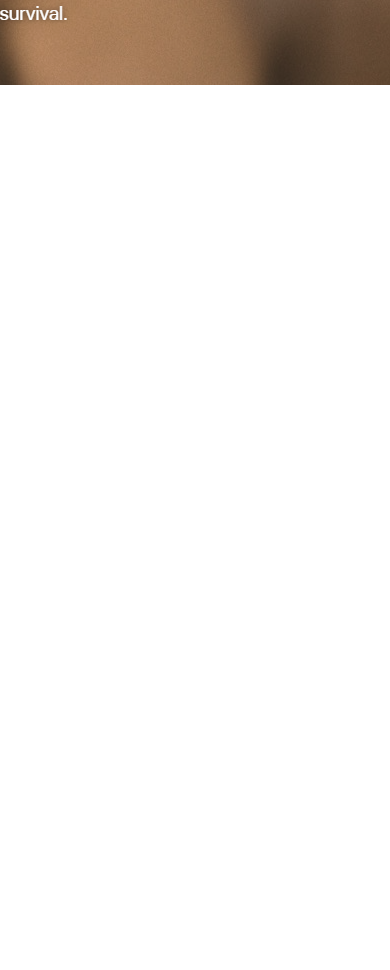
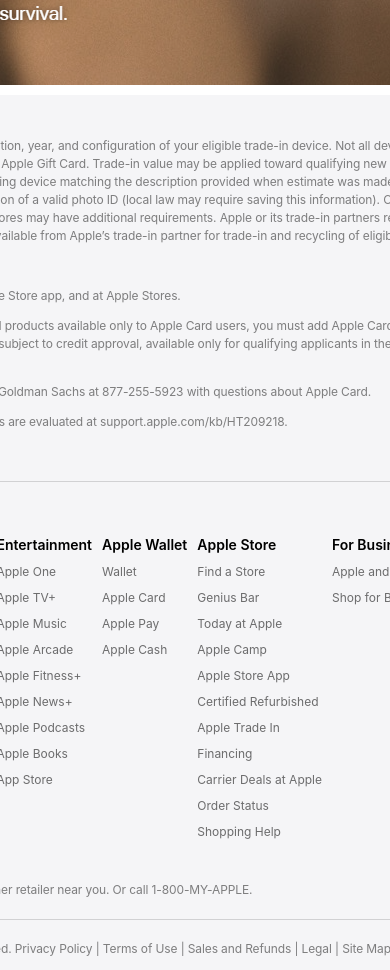
Before and after one commit to JMartin0823/Web-2024, a React (Vite) app: page / in a window 390 px wide. Shown: the part 5860-6830 px from the top of the page. Before the commit the page ends 5945 px from the top, so only its background shows below. Built offline with nearby package versions, Linux system fonts and the light colour scheme.

Commit message:
Non responsive page done

```diff
--- a/index.html
+++ b/index.html
@@ -4,7 +4,7 @@
     <meta charset="UTF-8" />
     <link rel="icon" type="image/svg+xml" href="/vite.svg" />
     <meta name="viewport" content="width=device-width, initial-scale=1.0" />
-    <title>Vite App</title>
+    <title>Apple</title>
   </head>
   <body>
     <div id="app"></div>
--- a/src/components/Body/Body.css
+++ b/src/components/Body/Body.css
@@ -20,3 +20,7 @@
   margin-top: 10px;
   margin-bottom: 10px;
 }
+
+Footer{
+  background-color: rgb(245, 245, 247);
+}
--- a/src/components/Body/Body.jsx
+++ b/src/components/Body/Body.jsx
@@ -6,8 +6,7 @@
 import { Macbook } from "../Macbook/Macbook";
 import {Grid} from "../Grid/Grid";
 import { Carousel } from "../Shows/Shows";
-// import { Shows } from "../Shows/Shows";
-// import { dataShows } from "../../data/datashows";
+import { Footer } from "../Footer/Footer";
 
 export function Body() {
   return (
@@ -20,6 +19,7 @@
     <VisionPro></VisionPro>
     <Grid className="grid"></Grid>
     <Carousel className="carousel"></Carousel>
+    <Footer></Footer>
   </div>
 
     </body>
--- /dev/null
+++ b/src/components/Column/Column.css
@@ -0,0 +1,32 @@
+.column {
+    display: flex;
+    background-color: #f5f5f7;
+    padding: 20px;
+    font-family: SF Pro Text, SF Pro Icons, Helvetica Neue, Helvetica, Arial, sans-serif;
+    padding-left: 35%;
+  }
+
+  .footer-section {
+    flex: 0 0 auto;
+    margin-bottom: 0px;
+  }
+
+  .footer-section h3 {
+    font-size: 14px;
+    font-weight: 600;
+    margin-bottom: 10px;
+    color: #000;
+  }
+
+  .footer-section ul {
+    list-style: none;
+    padding: 0;
+    margin: 0;
+  }
+
+  .footer-section li {
+    font-size: 12px;
+    line-height: 1.5;
+    color: rgba(0, 0, 0, 0.56);
+    margin-bottom: 8px;
+  }
--- /dev/null
+++ b/src/components/Column/Column.jsx
@@ -0,0 +1,20 @@
+import React from 'react';
+import "./Column.css"
+import { dataFooter } from '../../data/datafooter';
+
+export function Column() {
+  return (
+    <div className="column">
+      {dataFooter.map((section) => (
+        <div key={section.id} className="footer-section">
+          <h3>{section.id}</h3>
+          <ul>
+            {section.items.map((item) => (
+              <li key={item}>{item}</li>
+            ))}
+          </ul>
+        </div>
+      ))}
+    </div>
+  );
+};
--- a/src/components/Footer/Footer.css
+++ b/src/components/Footer/Footer.css
@@ -0,0 +1,28 @@
+.column{
+    display: grid;
+  grid-template-columns: repeat(2, 1fr);
+  grid-gap: 10px;
+  justify-items: stretch;
+  align-items: start;
+}
+
+hr {
+    border: none;
+    opacity: 30%;
+    height: 1px;
+    background-color: rgba(32, 32, 32, 0.56);
+    margin-top: 0%;
+    margin-bottom: 20px;
+    max-width: 31%;
+}
+
+.shop{
+    max-width: 50%;
+    color: rgba(32, 32, 32, 0.56);
+    font-size: 12px;
+    font-weight: 400;
+    letter-spacing: -.01em;
+    font-family: SF Pro Text,SF Pro Icons,Helvetica Neue,Helvetica,Arial,sans-serif;
+    line-height: 1.5;
+    padding-left: 35%;
+}
--- a/src/components/Footer/Footer.jsx
+++ b/src/components/Footer/Footer.jsx
@@ -0,0 +1,19 @@
+import React from "react";
+import "./Footer.css"
+import { Text } from "../Text/Text";
+import { Column } from "../Column/Column";
+
+
+export function Footer() {
+  return (
+    <>
+    <footer>
+      <Text></Text>
+      <Column className="column"></Column>
+      <p className="shop">More ways to shop: Find an Apple Store or other retailer near you. Or call 1-800-MY-APPLE.</p>
+      <hr></hr>
+      <p className="shop">Copyright © 2024 Apple Inc. All rights reserved.    Privacy Policy |  Terms of Use  |  Sales and Refunds  |  Legal |  Site Map</p>
+    </footer>
+    </>
+  );
+}
--- /dev/null
+++ b/src/components/Text/Text.css
@@ -0,0 +1,25 @@
+.legal{
+    background-color: rgb(245, 245, 247);
+    padding-left: 35%;
+    padding-top: 1%;
+}
+
+.legaltext{
+    max-width: 50%;
+    color: rgba(32, 32, 32, 0.56);
+    font-size: 12px;
+    font-weight: 400;
+    letter-spacing: -.01em;
+    font-family: SF Pro Text,SF Pro Icons,Helvetica Neue,Helvetica,Arial,sans-serif;
+    line-height: 1.5;
+}
+
+hr {
+    border: none;
+    opacity: 30%;
+    height: 1px;
+    background-color: rgba(32, 32, 32, 0.56);
+    margin-top: 20px;
+    margin-bottom: 20px;
+    max-width: 31%;
+}
--- /dev/null
+++ b/src/components/Text/Text.jsx
@@ -0,0 +1,20 @@
+import "./Text.css"
+import React from "react"
+import { useState } from 'react'
+
+export function Text() {
+    return(
+        <>
+        <div className="legal">
+        <p className="legaltext">1. Trade-in values will vary based on the condition, year, and configuration of your eligible trade-in device. Not all devices are eligible for credit. You must be at least 18 years old to be eligible to trade in for credit or for an Apple Gift Card. Trade-in value may be applied toward qualifying new device purchase, or added to an Apple Gift Card. Actual value awarded is based on receipt of a qualifying device matching the description provided when estimate was made. Sales tax may be assessed on full value of a new device purchase. In-store trade-in requires presentation of a valid photo ID (local law may require saving this information). Offer may not be available in all stores, and may vary between in-store and online trade-in. Some stores may have additional requirements. Apple or its trade-in partners reserve the right to refuse or limit quantity of any trade-in transaction for any reason. More details are available from Apple’s trade-in partner for trade-in and recycling of eligible devices. Restrictions and limitations may apply.</p>
+        <p className="legaltext">MLS Season Pass requires a subscription.</p>
+        <p className="legaltext">Available in the U.S. on apple.com, in the Apple Store app, and at Apple Stores.</p>
+        <p className="legaltext">To access and use all Apple Card features and products available only to Apple Card users, you must add Apple Card to Wallet on an iPhone or iPad that supports and has the latest version of iOS or iPadOS. Apple Card is subject to credit approval, available only for qualifying applicants in the United States, and issued by Goldman Sachs Bank USA, Salt Lake City Branch.</p>
+        <p className="legaltext">If you reside in the U.S. territories, please call Goldman Sachs at 877-255-5923 with questions about Apple Card.</p>
+        <p className="legaltext">Learn more about how Apple Card applications are evaluated at support.apple.com/kb/HT209218.</p>
+        <p className="legaltext">A subscription is required for Apple TV+.</p>
+        </div>
+        <hr></hr>
+        </>
+    )
+}
--- /dev/null
+++ b/src/data/datafooter.jsx
@@ -0,0 +1,46 @@
+export const dataFooter = [
+    {
+        id: 'Shop and Learn',
+        items: ['Store', 'Mac', 'iPad', 'iPhone', 'Watch', 'Vision', 'AirPods', 'TV & Home', 'AirTag', 'Accessories', 'Gift Cards'],
+      },
+      {
+        id: 'Account',
+        items: ['Manage Your Apple ID', 'Apple Store Account', 'iCloud.com'],
+      },
+      {
+        id: 'Entertainment',
+        items: ['Apple One', 'Apple TV+', 'Apple Music', 'Apple Arcade', 'Apple Fitness+', 'Apple News+', 'Apple Podcasts', 'Apple Books', 'App Store'],
+      },
+      {
+        id: 'Apple Wallet',
+        items: ['Wallet', 'Apple Card', 'Apple Pay', 'Apple Cash'],
+      },
+      {
+        id: 'Apple Store',
+        items: ['Find a Store', 'Genius Bar', 'Today at Apple', 'Apple Camp', 'Apple Store App', 'Certified Refurbished', 'Apple Trade In', 'Financing', 'Carrier Deals at Apple', 'Order Status', 'Shopping Help'],
+      },
+      {
+        id: 'For Business',
+        items: ['Apple and Business', 'Shop for Business'],
+      },
+      {
+        id: 'For Education',
+        items: ['Apple and Education', 'Shop for K-12', 'Shop for College'],
+      },
+      {
+        id: 'For Healthcare',
+        items: ['Apple in Healthcare', 'Health on Apple Watch', 'Health Records on iPhone'],
+      },
+      {
+        id: 'For Government',
+        items: ['Shop for Government', 'Shop for Veterans and Military'],
+      },
+      {
+        id: 'Apple Values',
+        items: ['Accessibility', 'Education', 'Environment', 'Inclusion and Diversity', 'Privacy', 'Racial Equity and Justice', 'Supplier Responsibility'],
+      },
+      {
+        id: 'About Apple',
+        items: ['Newsroom', 'Apple Leadership', 'Career Opportunities', 'Investors', 'Ethics & Compliance', 'Events', 'Contact Apple'],
+      }
+    ];
```
